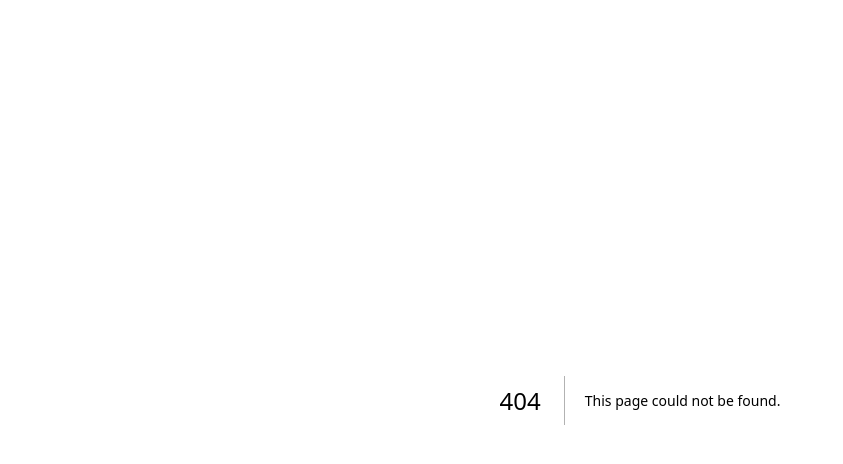
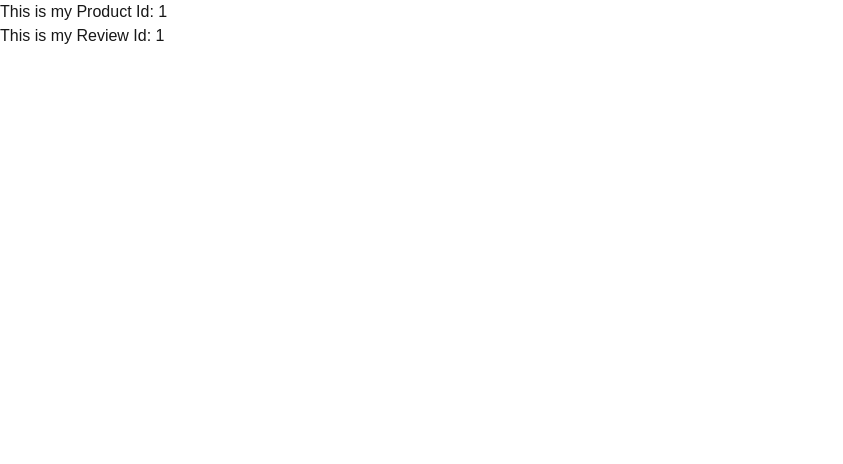
Before and after one commit to AnkushThakur08/NextJS-Course, a Next.js app in the folder 01firstapp/: page /products/1/review/1 in a window 1280 px wide. Before the commit this address had no page. Shown: the top 464 px of the page, without its empty margins (0-843 px from the left). Built offline with nearby package versions, Linux system fonts and the light colour scheme.

Commit message:
Dynamic Nested Routing

```diff
--- /dev/null
+++ b/01firstapp/src/app/products/[productId]/review/[reviewId]/page.tsx
@@ -0,0 +1,16 @@
+import { IReviewProps } from "./type";
+
+const ReviewId = async ({params}: IReviewProps) => {
+    console.log("params", await params);
+
+    const {productId, reviewId } = await params
+
+    return (
+        <div>
+            <h1>This is my Product Id: {productId}</h1>
+            <h1>This is my Review Id: {reviewId}</h1>
+        </div>
+    )
+}
+
+export default ReviewId
--- /dev/null
+++ b/01firstapp/src/app/products/[productId]/review/[reviewId]/type.ts
@@ -0,0 +1,8 @@
+
+export interface IReview {
+    productId: string
+    reviewId: string
+}
+export interface IReviewProps {
+    params: Promise<IReview>
+}
--- /dev/null
+++ b/01firstapp/src/app/products/[productId]/review/page.tsx
@@ -0,0 +1,11 @@
+const Review = () => {
+    return (
+        <div>
+            <h1>Review Page</h1>
+        </div>
+    )
+
+}
+
+
+export default Review
```
